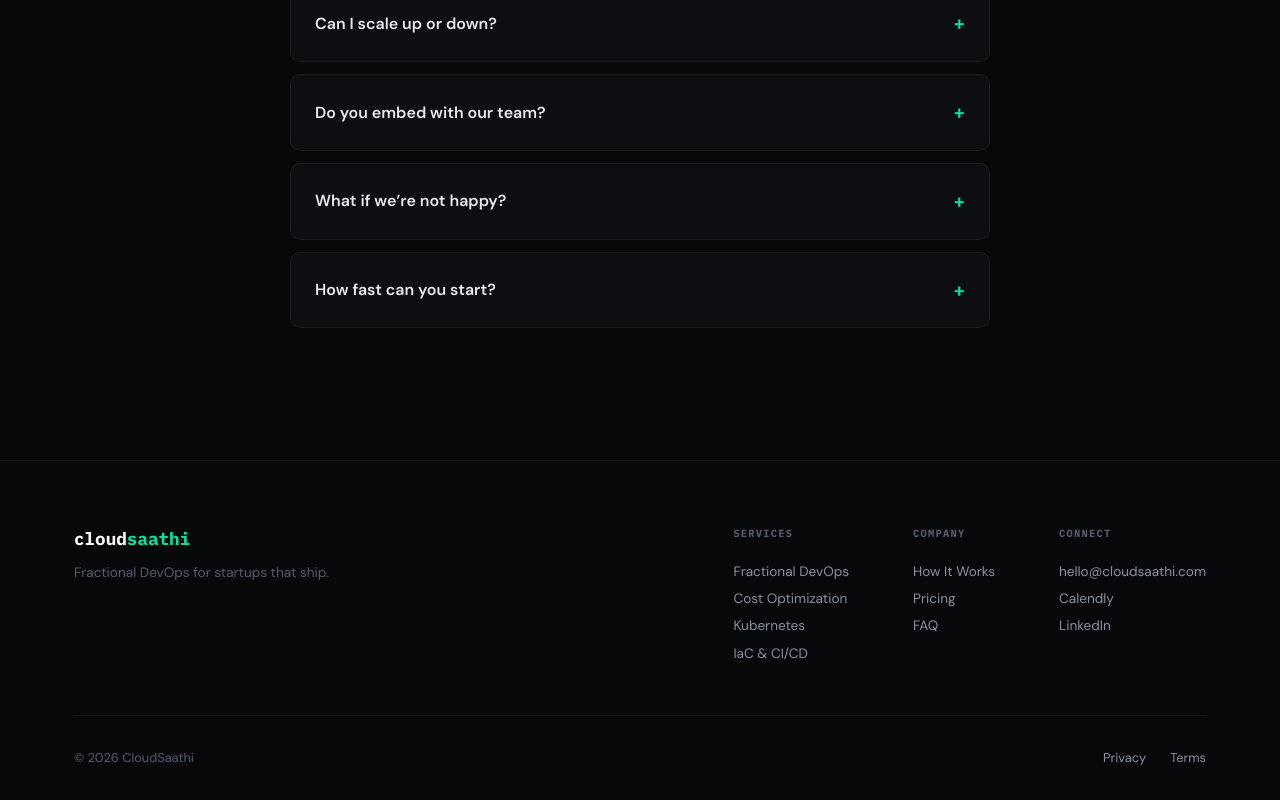
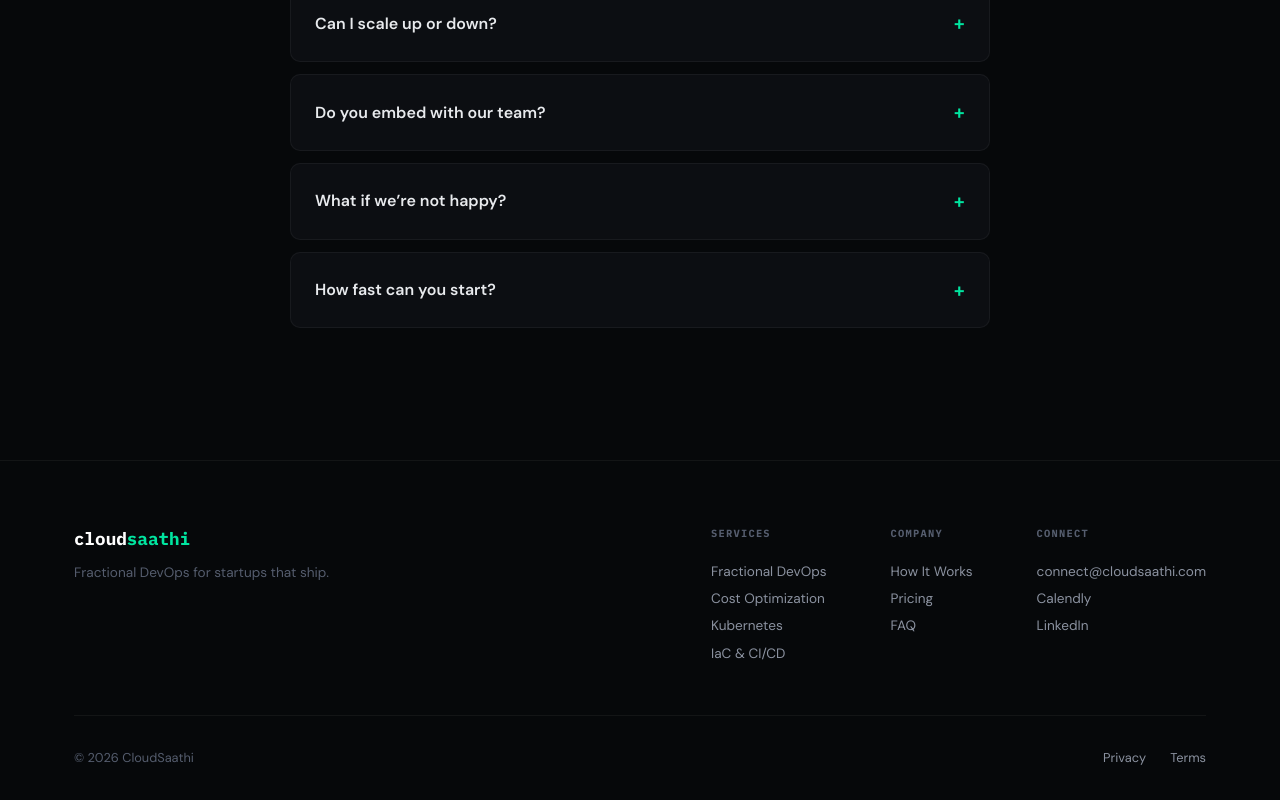
Before and after one commit to Doot-Workspaces/cloudsaathi-main-website, a React (Vite) app: page / in a window 1280 px wide. Shown: the part 6862-7662 px from the top of the page. Built offline with nearby package versions, Linux system fonts and the light colour scheme.

Commit message:
Update email to connect@cloudsaathi.com
https://claude.ai/code/session_0173x6Jk1toGKbhNn3aTVRvc

```diff
--- a/src/components/Footer.tsx
+++ b/src/components/Footer.tsx
@@ -33,7 +33,7 @@ const COLUMNS: LinkColumn[] = [
   {
     header: 'Connect',
     links: [
-      { label: 'hello@cloudsaathi.com', href: 'mailto:hello@cloudsaathi.com' },
+      { label: 'connect@cloudsaathi.com', href: 'mailto:connect@cloudsaathi.com' },
       {
         label: 'Calendly',
         href: 'https://calendly.com/connect-cloudsaathi/30min',
```
